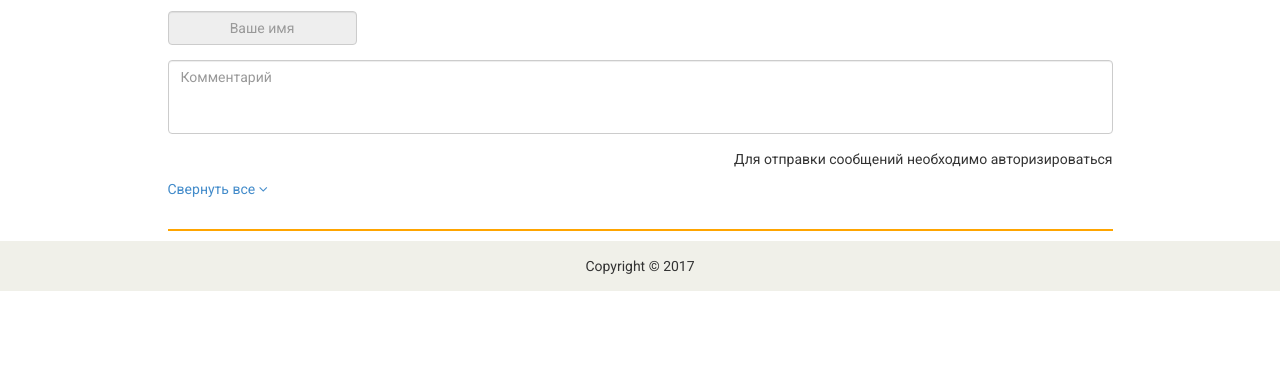
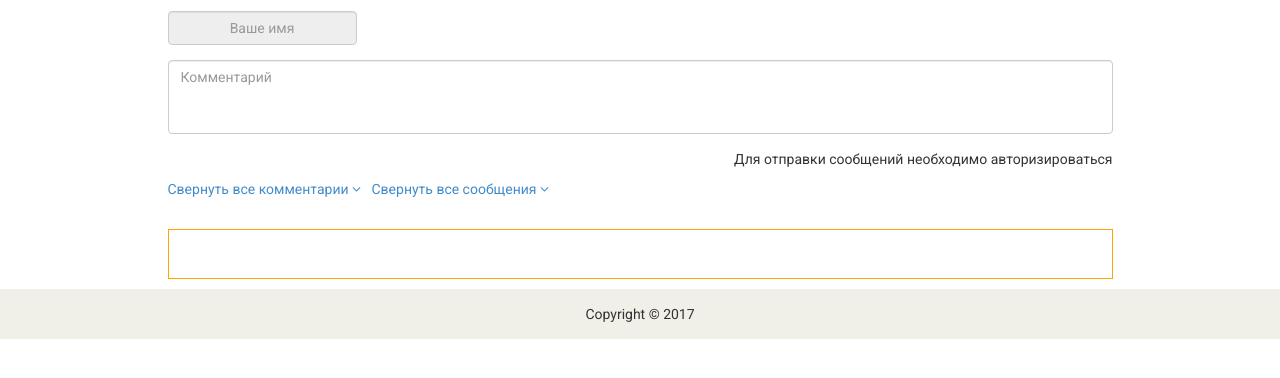
Before and after one commit to DmytroShumeyko/lightit, a PHP site: page / in a window 1280 px wide. Shown: the part 241-619 px from the top of the page. Run offline with PHP 8.4, Linux system fonts and the light colour scheme; data that the repository does not hold is empty.

Commit message:
one more edit

```diff
--- a/template/js/main.js
+++ b/template/js/main.js
@@ -50,12 +50,13 @@ $(document).ready(function () {
     });
     $( ".slide" ).click(function() {
         var id = $(this).attr("data-slide");
-        $('.slide' + id + '').slideToggle( "slow", function() {
-
-        });
+        $('.slide' + id + '').slideToggle( "slow");
     });
     $( ".slideall" ).click(function() {
-        $('.padding').slideToggle( "slow", function() {
+        $('.padding').slideToggle( "slow");
+    });
+    $( ".slideallmsg" ).click(function() {
+        $('.firstmsg').slideToggle( "slow", function() {
 
         });
     });
--- a/views/site/comments_template.php
+++ b/views/site/comments_template.php
@@ -1,4 +1,4 @@
-<div>
+<div class="firstmsg">
     <div class="panel panel-default" id="<?php echo($comment['id']) ?>">
         <div class="panel-body">
             <div class="col-sm-12">
--- a/views/site/index.php
+++ b/views/site/index.php
@@ -46,8 +46,9 @@
         <div class="container">
             <div class="row">
                 <div class="col-sm-10 col-sm-offset-1">
-                    <a class="slideall" >Cвернуть все <i class="fa fa-angle-down" aria-hidden="true"></i></a>
-                    <div style="border: 1px solid orange; margin-top: 30px;">
+                    <a class="slideall" > Cвернуть все комментарии <i class="fa fa-angle-down" aria-hidden="true"></i></a>
+                    <a class="slideallmsg" >&nbsp&nbspCвернуть все сообщения <i class="fa fa-angle-down" aria-hidden="true"></i></a>
+                    <div style="border: 1px solid orange; margin-top: 30px; min-height: 50px;">
                         <?php echo $comments; ?>
                     </div>
                 </div>
```
